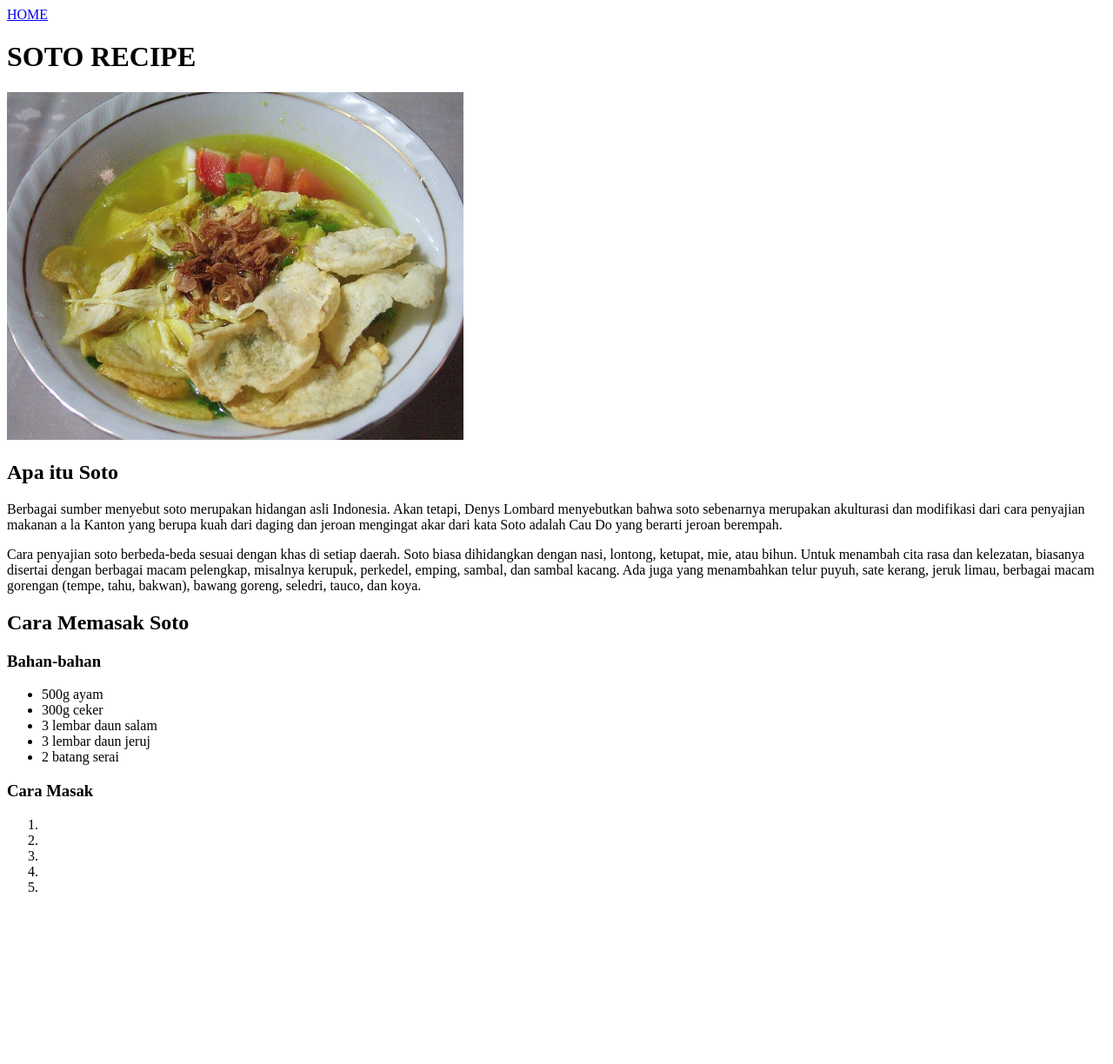
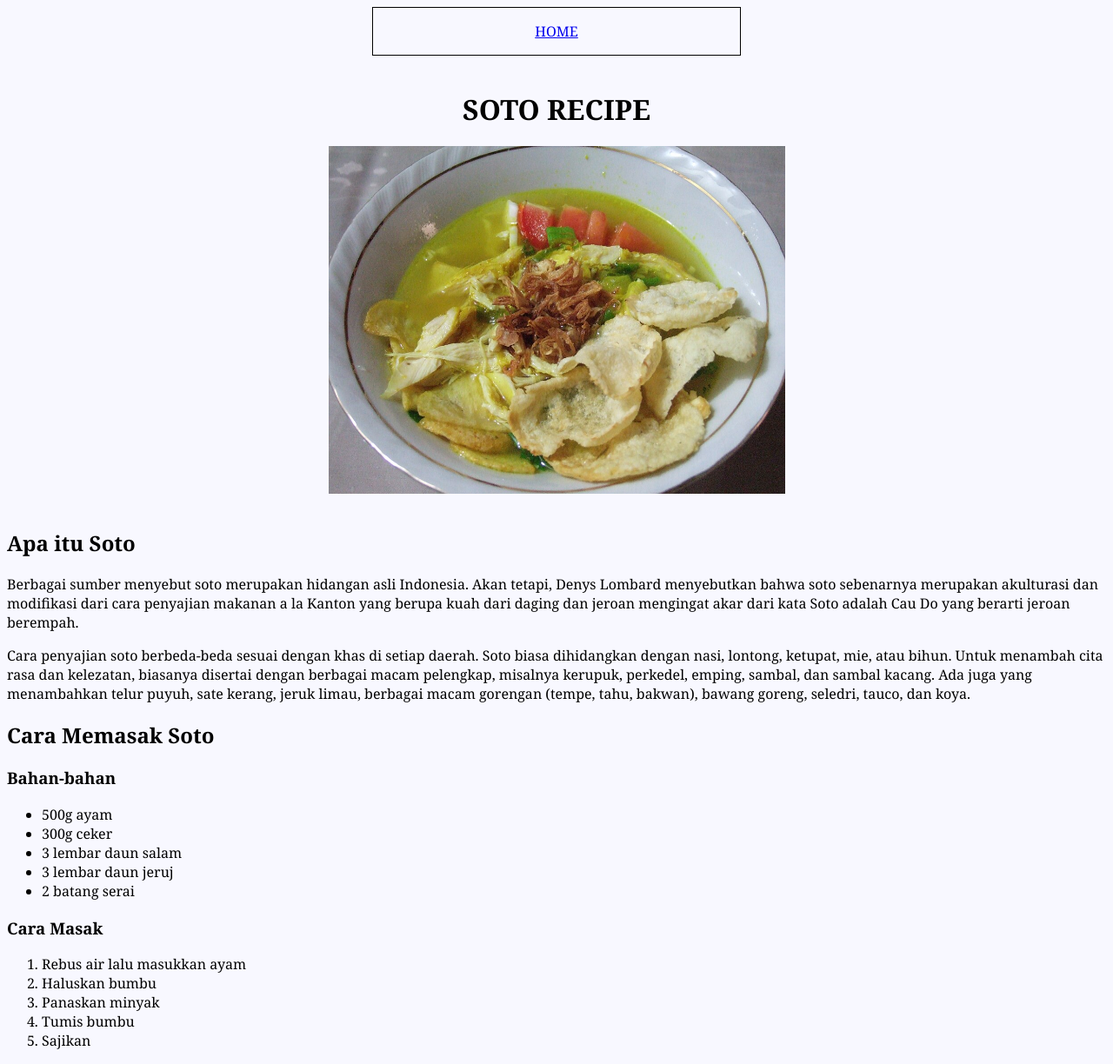
Before and after one commit to cathrinesel/odin-recipes, a plain HTML site: page recipes/soto.html in a window 1280 px wide. Shown: the whole page at 87% size. Before the commit the page ends 1046 px from the top, so only its background shows below. Drawn offline with Linux system fonts and the light colour scheme.

Commit message:
Modifying my recipe project
adding the necessary stuff

```diff
--- /dev/null
+++ b/recipes/nasgor.css
@@ -0,0 +1,23 @@
+body {
+  font-family: Georgia, 'Times New Roman', Times, serif;
+  background-color: ghostwhite;
+}
+
+h1 {
+  text-align: center;
+  margin-top: 40px;
+}
+
+img {
+  display: block;
+  margin: auto;
+  margin-bottom: 40px;
+}
+
+a {
+  display: block;
+  text-align: center;
+  border: 1px solid black;
+  padding: 16px;
+  margin: 0 420px 0 420px;
+}
--- /dev/null
+++ b/recipes/rendang.css
@@ -0,0 +1,23 @@
+body {
+  font-family: Georgia, 'Times New Roman', Times, serif;
+  background-color: ghostwhite;
+}
+
+h1 {
+  text-align: center;
+  margin-top: 40px;
+}
+
+img {
+  display: block;
+  margin: auto;
+  margin-bottom: 40px;
+}
+
+a {
+  display: block;
+  text-align: center;
+  border: 1px solid black;
+  padding: 16px;
+  margin: 0 420px 0 420px;
+}
--- /dev/null
+++ b/recipes/soto.css
@@ -0,0 +1,23 @@
+body {
+  font-family: Georgia, 'Times New Roman', Times, serif;
+  background-color: ghostwhite;
+}
+
+h1 {
+  text-align: center;
+  margin-top: 40px;
+}
+
+img {
+  display: block;
+  margin: auto;
+  margin-bottom: 40px;
+}
+
+a {
+  display: block;
+  text-align: center;
+  border: 1px solid black;
+  padding: 16px;
+  margin: 0 420px 0 420px;
+}
--- a/recipes/soto.html
+++ b/recipes/soto.html
@@ -4,7 +4,7 @@
     <meta charset="UTF-8" />
     <meta name="viewport" content="width=device-width, initial-scale=1" />
     <title></title>
-    <link href="css/style.css" rel="stylesheet" />
+    <link href="soto.css" rel="stylesheet" />
   </head>
   <body>
     <a href="../index.html">HOME</a>
@@ -44,11 +44,11 @@
     </ul>
     <h3>Cara Masak</h3>
     <ol>
-      <li></li>
-      <li></li>
-      <li></li>
-      <li></li>
-      <li></li>
+      <li>Rebus air lalu masukkan ayam</li>
+      <li>Haluskan bumbu</li>
+      <li>Panaskan minyak</li>
+      <li>Tumis bumbu</li>
+      <li>Sajikan</li>
     </ol>
   </body>
 </html>
```
Also changed, not shown: recipes/nasgor.html (+1 -1 lines), recipes/rendang.html (+1 -1 lines).
